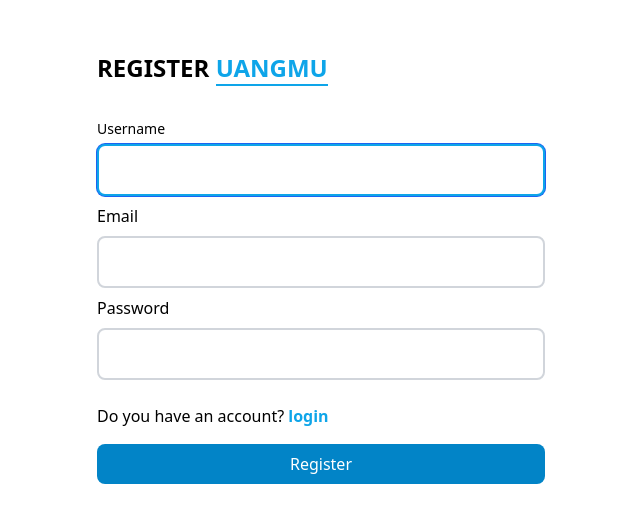
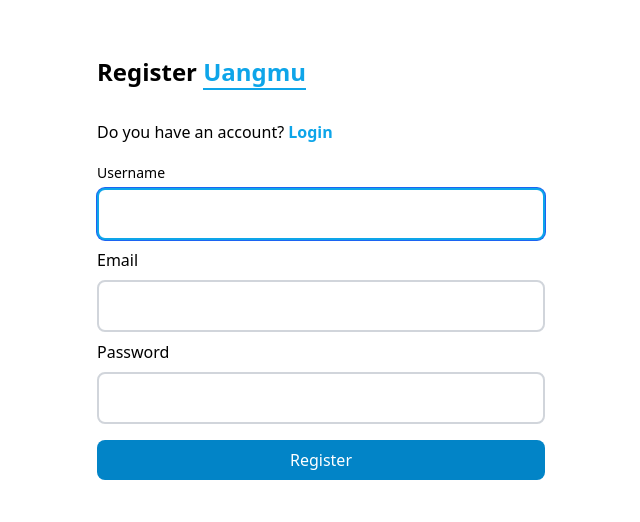
Before and after one commit to Anugerah20/Uangmu, a React (Vite) app: page /register in a window 1280 px wide. Shown: the part 132-654 px from the top of the page, without its empty margins (319-959 px from the left). Built offline with nearby package versions, Linux system fonts and the light colour scheme.

Commit message:
update: message register card and add title page register

```diff
--- a/src/pages/RegisterUser/RegisterCard.jsx
+++ b/src/pages/RegisterUser/RegisterCard.jsx
@@ -5,6 +5,7 @@ import { userApiPost } from '../../services/apiService';
 import { useState } from 'react';
 
 export default function RegisterCard() {
+     document.title = "Uangmu | Register";
 
      const [loading, setLoading] = useState(false);
 
@@ -63,8 +64,11 @@ export default function RegisterCard() {
      return (
           <div className="h-screen flex justify-center items-center">
                <form onSubmit={handleSubmit(onSubmit)} className="max-w-md lg:w-full md:w-4/5 w-4/5 flex-col gap-4 mx-auto py-10">
-                    <h1 className="text-2xl font-bold mb-8">REGISTER <span className="text-sky-500 border-b-2 border-sky-500">UANGMU</span></h1>
+                    <h1 className="text-2xl font-bold mb-8">Register <span className="text-sky-500 border-b-2 border-sky-500">Uangmu</span></h1>
                     <Toaster />
+                    <div className="flex items-center gap-2 my-4">
+                         <label htmlFor="login">Do you have an account? <a href="/login" className="text-sky-500 font-bold"> Login</a></label>
+                    </div>
                     <div>
                          <div className="mb-1 block">
                               <label htmlFor="username" className="text-sm font-medium">Username</label>
@@ -89,11 +93,10 @@ export default function RegisterCard() {
                          {errors.password && errors.password.type === "required" && <span className="text-sm text-red-400">Password required</span>}
                          {errors.password && errors.password.type === "minLength" && <span className="text-sm text-red-400">Password min 8 character</span>}
                     </div>
-                    <div className="flex items-center gap-2 my-4">
-                         <label htmlFor="login">Do you have an account? <a href="/login" className="text-sky-500 font-bold"> login</a></label>
+                    <div className="mt-2 block">
+                         <button type="submit" className="btn-login">{loading ? "Process..." : "Register"}
+                         </button>
                     </div>
-                    <button type="submit" className="btn-login">{loading ? "Process..." : "Register"}
-                    </button>
                </form>
           </div>
      );
```
